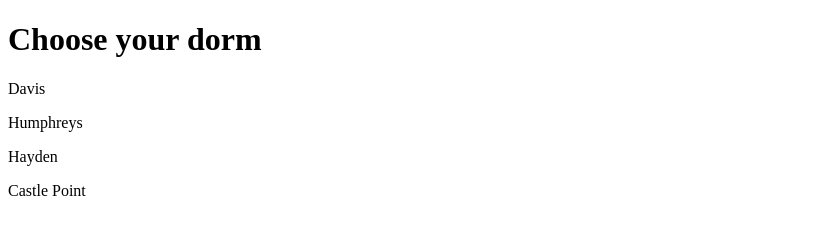
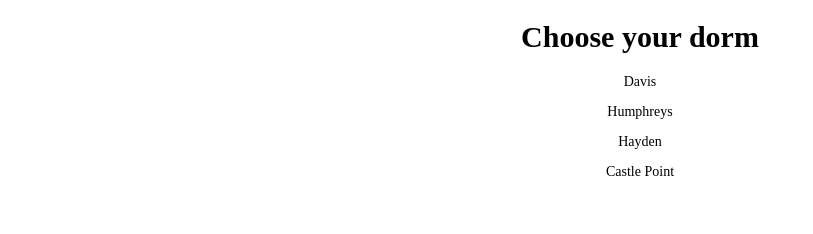
Before and after one commit to kahsoonyap/LaundryHacks, a plain HTML site: page website 1.html in a window 1280 px wide. Shown: the whole page, without its empty margins (0-813 px from the left). Drawn offline with Linux system fonts and the light colour scheme.

Commit message:
Add files via upload

```diff
--- /dev/null
+++ b/cssbasic.css
@@ -0,0 +1,15 @@
+title{
+	color: black;
+	text-align: center;
+	font-size 30px;
+}
+p {
+    color: black;
+    text-align: center;
+    font-size: 14px;
+}
+h1{
+ color: black;
+    text-align: center;
+    font-size: 30px;
+}
--- a/website 1.html
+++ b/website 1.html
@@ -1,5 +1,8 @@
 <!DOCTYPE	html>
 <html>
+<head>
+	<link rel="stylesheet" type="text/css" href="cssbasic.css">
+</head>
 <body>
 <h1>Choose your dorm</h1>
 
```
Also changed, not shown: DavisSite.html (+1 -0 lines).
